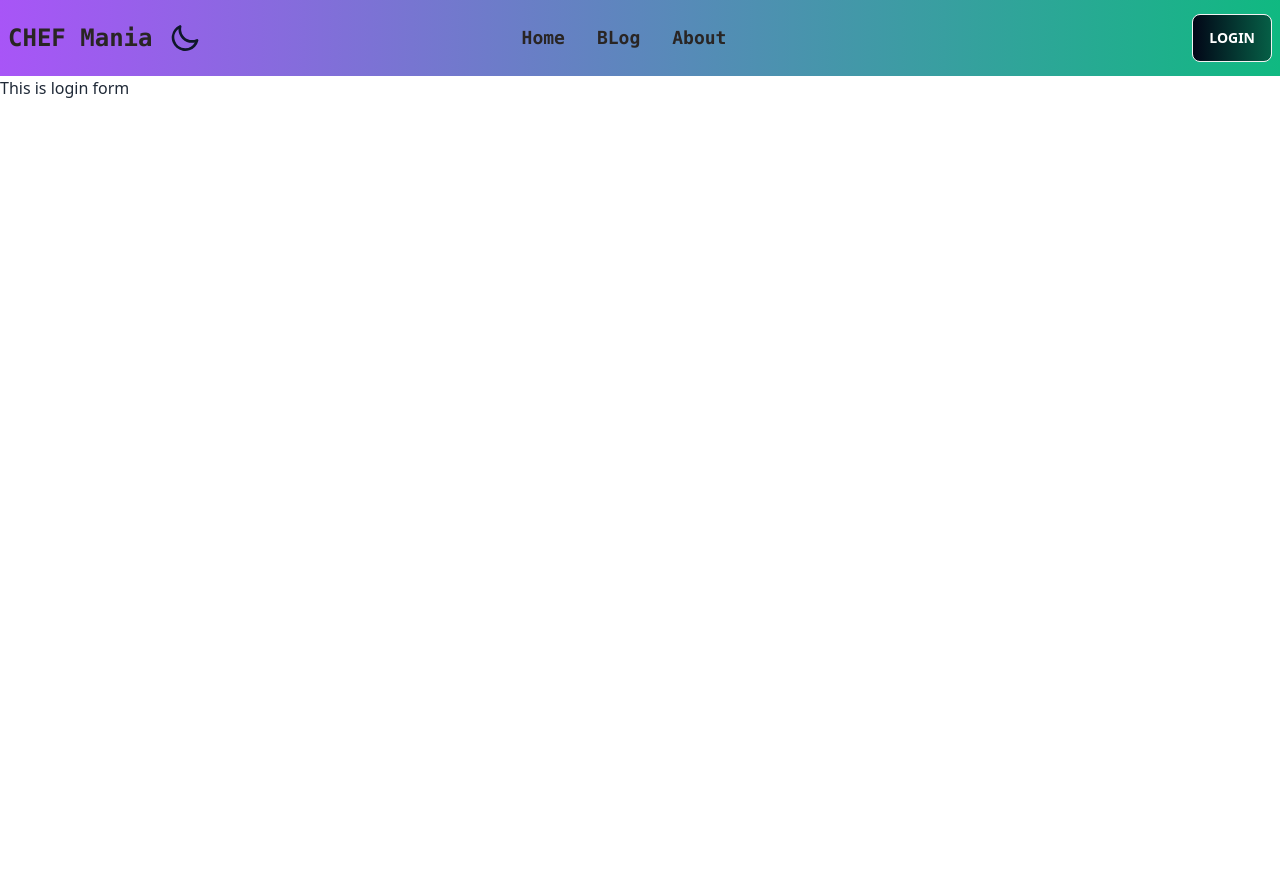
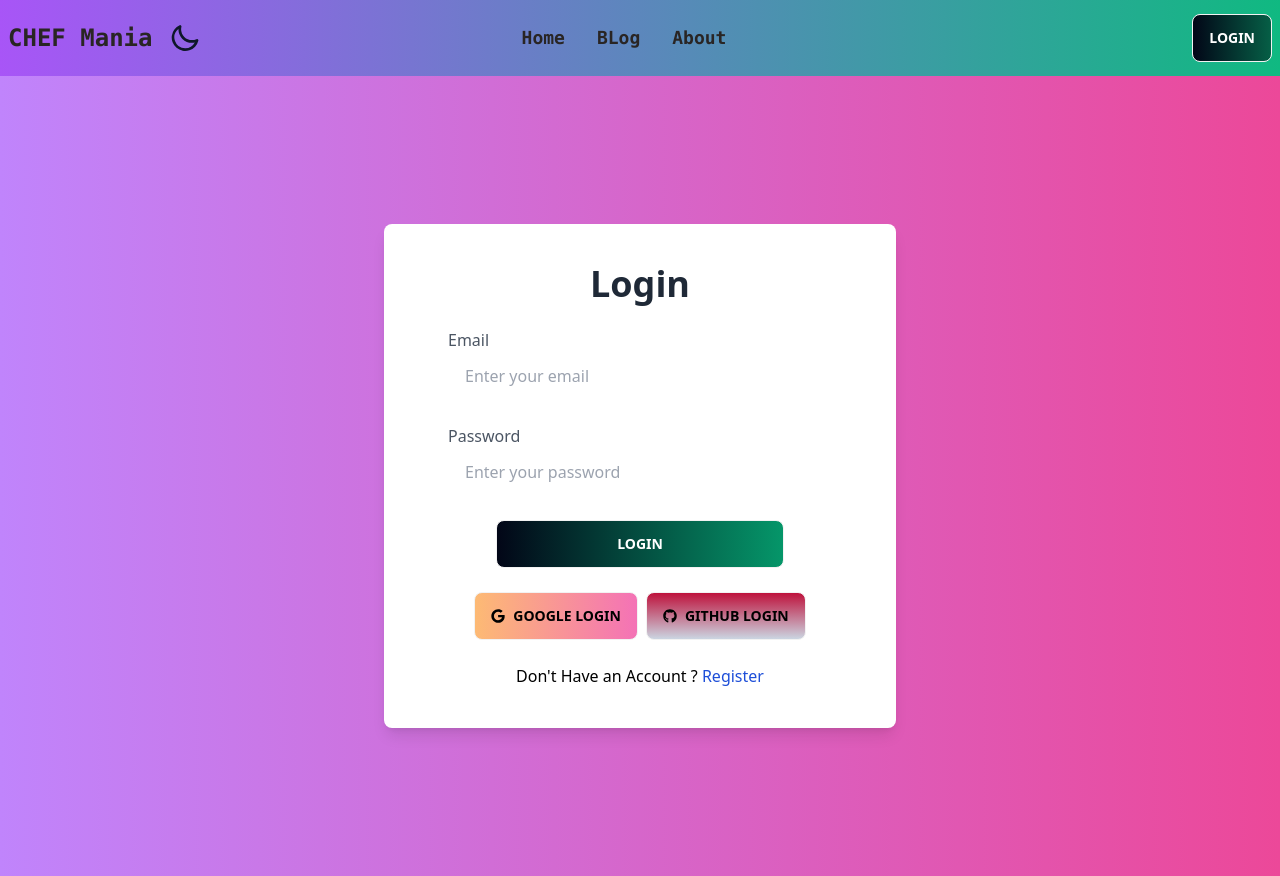
Before and after one commit to jobayermannan/Assignment-10-Client-Side-Chef-Recipe-Hunter, a React (Vite) app: page /login in a window 1280 px wide. Before the commit the page ends 800 px from the top, so only its background shows below. Built offline with nearby package versions, Linux system fonts and the light colour scheme.

Commit message:
login and register form setup done

```diff
--- a/package.json
+++ b/package.json
@@ -10,11 +10,12 @@
     "preview": "vite preview"
   },
   "dependencies": {
-    "firebase": "^8.6.8",
+    "firebase": "^8.10.1",
     "localforage": "^1.10.0",
     "match-sorter": "^6.3.1",
     "react": "^18.2.0",
     "react-dom": "^18.2.0",
+    "react-icons": "^4.10.1",
     "react-modal": "^3.16.1",
     "react-multi-carousel": "^2.8.4",
     "react-router-dom": "^6.14.2",
--- a/src/Pages/Category.jsx
+++ b/src/Pages/Category.jsx
@@ -3,6 +3,8 @@ import { useLoaderData, useParams } from 'react-router-dom';
 import ChefCard from './Chef/ChefCard';
 
 const Category = () => {
+
+
   const { id } = useParams();
   const Lists = useLoaderData();
   console.log(Lists);
@@ -14,7 +16,10 @@ const Category = () => {
 
   return (
     <div className=''>
-      this is category{Lists.length}
+      <div className=" px-12 mx-12   flex justify-center rounded-2xl bg-gradient-to-l from-purple-500 to-emerald-500 text-primary-content">
+  <a className="btn btn-ghost normal-case text-xl"> Number of Recipes: {Lists.length}</a>
+</div>
+
       <div className="grid grid-cols-1 md:grid-cols-2  pl-14 gap-4">
         {Lists.map((card) => (
           <ChefCard key={card._id} card={card} />
--- a/src/Pages/LoginForm/Login.jsx
+++ b/src/Pages/LoginForm/Login.jsx
@@ -1,10 +1,54 @@
 import React from 'react';
+import { Form, Link } from 'react-router-dom';
+import {  FaGithub, FaGoogle } from "react-icons/fa";
 
 const Login = () => {
     return (
-        <div>
-            <h2> This is login form</h2>
-        </div>
+        <div className="flex justify-center items-center min-h-screen bg-gradient-to-r from-purple-400 to-pink-500">
+        <Form onSubmit="" className="w-2/5 bg-white rounded-lg shadow-lg p-10">
+          <h1 className="text-4xl font-bold text-center mb-6">Login</h1>
+          <div className="mb-4">
+            <label htmlFor="email" className="text-gray-600 ml-6">Email</label>
+            <div className='mb-6 flex justify-center space-x-2'>
+            <input type="text" id="email" name="email" className="input w-96" placeholder="Enter your email" />
+            </div>
+
+          </div>
+          <div className="mb-6 ">
+            <label htmlFor="password" className="text-gray-600  ml-6" >Password</label>
+            <div className='mb-6 flex justify-center space-x-2 '>
+            <input  type="password" id="password" name="password" className="input w-96" placeholder="Enter your password" />
+            </div>
+
+
+
+          </div>
+          <div className='mb-6 flex justify-center space-x-2 '>
+          <button className="btn outline-none text-white bg-gradient-to-r from-slate-950 to-emerald-600 hover:from-purple-600 hover:to-emerald-600  md:w-72">Login</button>
+          </div>
+          <div className="flex justify-center space-x-2">
+  <div className='text-center'>
+  <button className="btn mb-6 mr-2  text-black bg-gradient-to-r from-orange-300 to-pink-400 hover:from-purple-300 hover:to-zinc-600  md:w-auto">
+    <span className="flex items-center justify-center">
+      <FaGoogle></FaGoogle>
+    </span>
+    Google Login
+  </button>
+  <button className="btn outline-none text-black bg-gradient-to-t from-slate-300 to-rose-700 hover:from-pink-700 hover:to-sky-600 md:w-auto">
+    <span className="flex items-center justify-center">
+    <FaGithub></FaGithub>
+    </span>
+    GitHub Login
+  </button>
+  <h4 className='text-black'> Don't Have an Account ? <Link className='text-link text-blue-700' to="/register">Register</Link></h4>
+  </div>
+</div>
+
+        </Form>
+      </div>
+
+
+
     );
 };
 
--- a/src/Pages/RegisterForm/RegisterForm.jsx
+++ b/src/Pages/RegisterForm/RegisterForm.jsx
@@ -1,11 +1,72 @@
-import React from 'react';
+import React, { useContext } from 'react';
+import { Form, Link } from 'react-router-dom';
+import { AuthContext } from '../../Providers/AuthProvider';
 
 const RegisterForm = () => {
-    return (
-        <div>
-            <h2> THis is register form .</h2>
+const {createUser}=useContext(AuthContext);
+const handleCreateUser = event => {
+    event.preventDefault();
+    const form = event.target;
+    const email = form.email.value;
+    const name = form.name.value;
+    const password = form.password.value;
+    const photo = form.photo.value;
+    console.log(name, password, photo,email)
+    createUser(email,password).then((result)=>{
+      const loggedUser =result.user;
+      console.log(loggedUser);
+    }).catch (err => {
+      console.error(err);
+    })
+
+}
+return (
+  <div className="flex justify-center items-center min-h-screen bg-gradient-to-r from-purple-400 to-pink-500">
+    <Form onSubmit={handleCreateUser} className="w-2/5 bg-white rounded-lg shadow-lg p-10">
+      <h1 className="text-4xl font-bold text-center mb-2">Register</h1>
+      <div className="">
+        <label htmlFor="photoURL" className="text-gray-600 ml-6">  Photo URL</label>
+        <div className='mb-4 flex justify-center space-x-2'>
+        <input type="text" id="photo" name="photo" className="input w-96" placeholder="Enter your Photo URL" />
         </div>
-    );
+
+      </div>
+      <div className="">
+        <label htmlFor="Name" className="text-gray-600 ml-6">Name</label>
+        <div className='mb-4 flex justify-center space-x-2'>
+        <input type="text" id="name" name="name" className="input w-96" placeholder="Enter your name" />
+        </div>
+
+      </div>
+      <div className="">
+        <label htmlFor="email" className="text-gray-600 ml-6">Email</label>
+        <div className='mb-4 flex justify-center space-x-2'>
+        <input type="text" id="email" name="email" className="input w-96" placeholder="Enter your email" />
+        </div>
+
+      </div>
+      <div className=" ">
+        <label htmlFor="password" className="text-gray-600  ml-6" >Password</label>
+        <div className='mb-6 flex justify-center space-x-2 '>
+        <input  type="password" id="password" name="password" className="input w-96" placeholder="Enter your password" />
+        </div>
+
+
+
+      </div>
+      <div className=' flex justify-center space-x-2 '>
+      <button className="btn outline-none text-white bg-gradient-to-r from-slate-950 to-emerald-300 hover:from-purple-600 hover:to-emerald-600  md:w-32">Register</button>
+      </div>
+      <div className="flex justify-center space-x-2">
+<div className='text-center mt-2'>
+
+<h4 className='text-black'> Already Have an Account ? <Link className='text-link text-blue-700' to="/login">Login</Link></h4>
+</div>
+</div>
+
+    </Form>
+  </div>
+);
 };
 
 export default RegisterForm;
--- a/src/Pages/Shared/RecipesListNav/RecipesListNav.jsx
+++ b/src/Pages/Shared/RecipesListNav/RecipesListNav.jsx
@@ -1,6 +1,7 @@
 import React, { useEffect, useState } from 'react';
 import Header from '../Banner/Banner';
 import { Link } from 'react-router-dom';
+import Category from '../../Category';
 
 const RecipesListNav = () => {
   const [showPopup, setShowPopup] = useState(false);
@@ -18,15 +19,24 @@ const RecipesListNav = () => {
       .catch((err) => console.log(err));
   }, []);
 
+  useEffect(() => {
+    const handleScroll = () => {
+      setShowPopup(false);
+    };
+
+    window.addEventListener('scroll', handleScroll);
+
+    return () => {
+      window.removeEventListener('scroll', handleScroll);
+    };
+  }, []);
 
   return (
     <div>
       <div className="relative">
-
-
         {/* Button to show popup */}
         <button
-          className= "absolute bottom-0 right-0 h-8 w-36 btn text-lg  text-green-500 btn-outline    animate-bounce"
+          className="absolute bottom-0 right-0 h-8 w-36 btn text-lg text-green-500 btn-outline animate-bounce"
           onClick={handlePopupToggle}
         >
           Recipes List
@@ -35,19 +45,20 @@ const RecipesListNav = () => {
         {/* Popup Content */}
         {showPopup && (
           <div className="fixed top-0 left-0 h-full z-200 w-full bg-black bg-opacity-50 flex justify-center items-center">
-            <div className="bg-gradient-to-r from-purple-500  via-sky-300 to-emerald-500 p-8 rounded-lg w-96">
+            <div className="bg-gradient-to-r from-purple-500 via-sky-300 to-emerald-500 p-8 rounded-lg w-96">
               {/* Your popup content goes here */}
-              <h1 className="text-2xl font-bold text-white hover:-z-500 ">Recipes List</h1>
+              <h1 className="text-2xl font-bold text-white hover:-z-500">Recipes List</h1>
               <ul className="space-y-2">
                 {lists.map((recipe) => (
-                  <li key={recipe.id} className=''>
+                       <li key={recipe.id} className="">
                   <Link
                     to={`/recipe/${recipe.id}`}
-                      className="block py-1 px-4 rounded-lg text-slate-100 bg-gradient-to-b from-gray-400 via-black to-slate-600 hover:bg-gradient-to-r hover:from-purple-950  hover:via-pink-300 hover:to-emerald-950 hover:text-white"
+                    className="block py-1 px-4 rounded-lg text-slate-100 bg-gradient-to-b from-gray-400 via-black to-slate-600 hover:bg-gradient-to-r hover:from-purple-950 hover:via-pink-300 hover:to-emerald-950 hover:text-white"
                   >
                     {recipe.name}
                   </Link>
                 </li>
+
                 ))}
               </ul>
               <button
--- a/src/Providers/AuthProvider.jsx
+++ b/src/Providers/AuthProvider.jsx
@@ -1,12 +1,23 @@
-import React, { createContext } from 'react';
+import React, { createContext, useState } from 'react';
+import { getAuth, createUserWithEmailAndPassword } from "firebase/auth";
+import app from './../Firebase/FirebaseConfig';
+
 
  export const AuthContext =createContext(null)
+  const auth =getAuth(app)
+
 
 const AuthProvider = ({children}) => {
   const user =null;
 
+
+  const  createUser= (email,password)=>{
+
+     return createUserWithEmailAndPassword(auth,email,password);
+}
+
   const authInfo={
-    user
+    user,createUser
   }
 
 
```
Also changed, not shown: 1 other file (tests, documents, lock files or other folders). Lines whose indentation alone changed are shown as unchanged.
